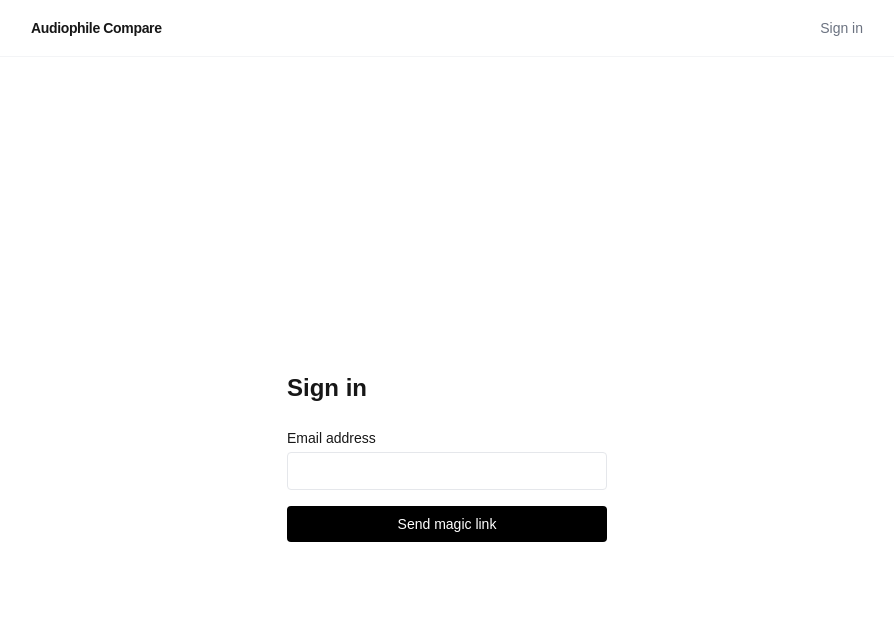
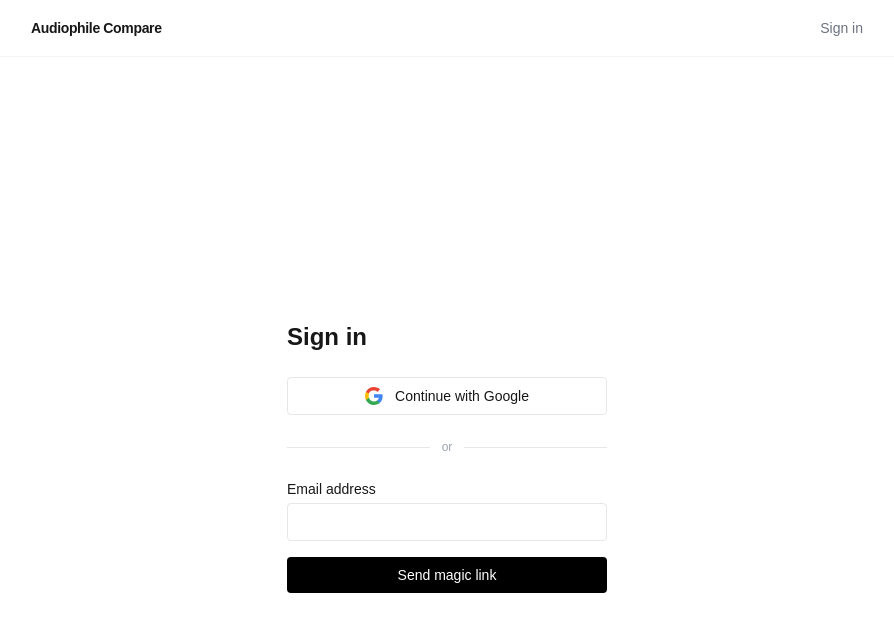
Before and after one commit to wpetecallaghan/audiophile-compare, a Next.js app: page /login in a window 1280 px wide. Shown: the top 632 px of the page, without its empty margins (193-1087 px from the left). Built offline with nearby package versions, Linux system fonts and the light colour scheme; no server answers.

Commit message:
Add support for Google OAuth

```diff
--- a/app/login/page.tsx
+++ b/app/login/page.tsx
@@ -1,4 +1,5 @@
 import LoginForm from '@/components/LoginForm'
+import OAuthButtons from '@/components/OAuthButtons'
 
 export default async function LoginPage({
   searchParams,
@@ -11,6 +12,12 @@ export default async function LoginPage({
     <main className="min-h-screen flex items-center justify-center">
       <div className="w-full max-w-sm space-y-6 p-8">
         <h1 className="text-2xl font-semibold">Sign in</h1>
+        <OAuthButtons redirectTo={params.redirectTo} />
+        <div className="flex items-center gap-3">
+          <hr className="flex-1 border-gray-200" />
+          <span className="text-xs text-gray-400">or</span>
+          <hr className="flex-1 border-gray-200" />
+        </div>
         <LoginForm redirectTo={params.redirectTo} />
       </div>
     </main>
--- /dev/null
+++ b/components/OAuthButtons.tsx
@@ -0,0 +1,52 @@
+'use client'
+
+import { createClient } from '@/lib/supabase/client'
+
+export default function OAuthButtons({ redirectTo }: { redirectTo?: string }) {
+  const supabase = createClient()
+
+  async function signInWithGoogle() {
+    await supabase.auth.signInWithOAuth({
+      provider: 'google',
+      options: {
+        redirectTo: `${window.location.origin}/auth/callback?redirectTo=${redirectTo ?? '/'}`,
+      },
+    })
+  }
+
+  return (
+    <div className="space-y-3">
+      <button
+        type="button"
+        onClick={signInWithGoogle}
+        className="w-full flex items-center justify-center gap-3 border rounded px-4 py-2 text-sm font-medium hover:bg-gray-50"
+      >
+        <GoogleIcon />
+        Continue with Google
+      </button>
+    </div>
+  )
+}
+
+function GoogleIcon() {
+  return (
+    <svg width="18" height="18" viewBox="0 0 18 18" aria-hidden="true">
+      <path
+        d="M17.64 9.2c0-.637-.057-1.251-.164-1.84H9v3.481h4.844c-.209 1.125-.843 2.078-1.796 2.717v2.258h2.908c1.702-1.567 2.684-3.874 2.684-6.615z"
+        fill="#4285F4"
+      />
+      <path
+        d="M9 18c2.43 0 4.467-.806 5.956-2.184l-2.908-2.258c-.806.54-1.837.86-3.048.86-2.344 0-4.328-1.584-5.036-3.711H.957v2.332A8.997 8.997 0 0 0 9 18z"
+        fill="#34A853"
+      />
+      <path
+        d="M3.964 10.707A5.41 5.41 0 0 1 3.682 9c0-.593.102-1.17.282-1.707V4.961H.957A8.996 8.996 0 0 0 0 9c0 1.452.348 2.827.957 4.039l3.007-2.332z"
+        fill="#FBBC05"
+      />
+      <path
+        d="M9 3.58c1.321 0 2.508.454 3.44 1.345l2.582-2.58C13.463.891 11.426 0 9 0A8.997 8.997 0 0 0 .957 4.961L3.964 6.293C4.672 4.166 6.656 3.58 9 3.58z"
+        fill="#EA4335"
+      />
+    </svg>
+  )
+}
```
Also changed, not shown: __claude_context__/audiophile-compare-SKILL.md (+18 -4 lines), 2 other files (tests, documents, lock files or other folders).
